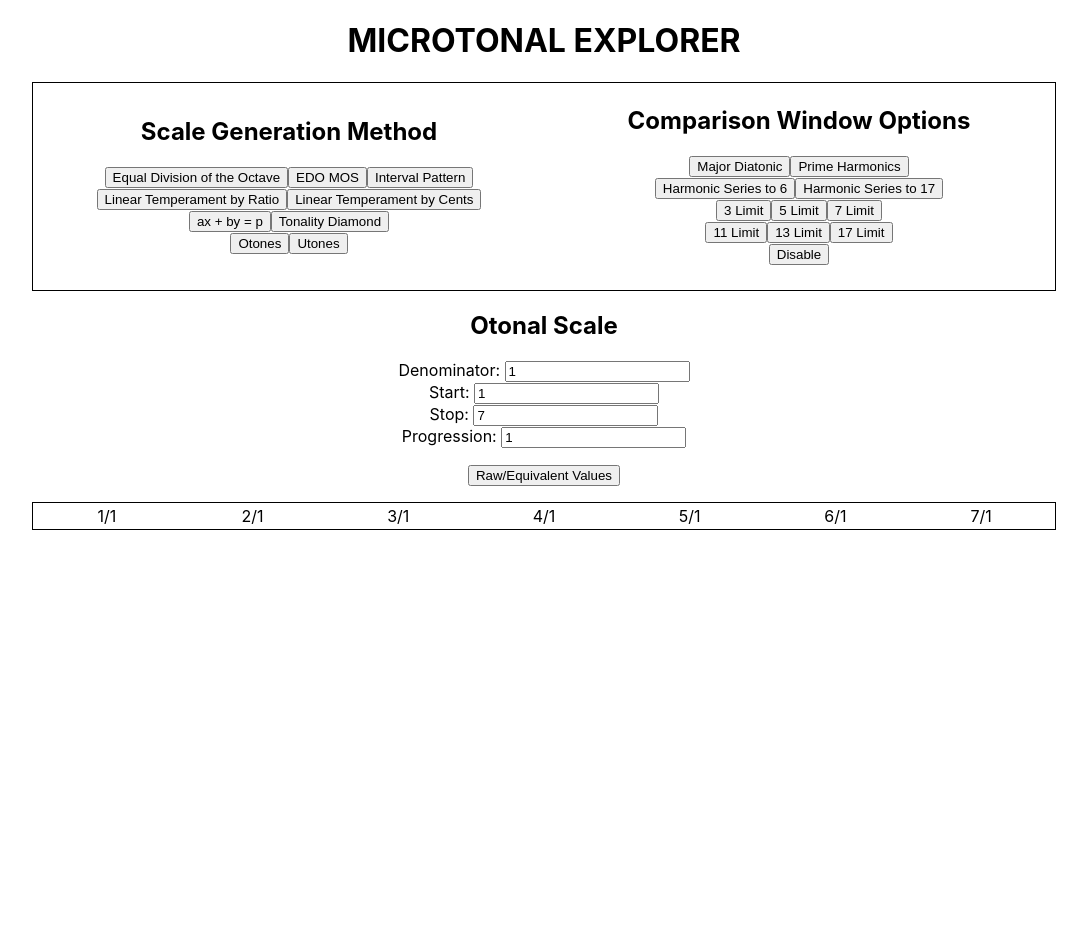
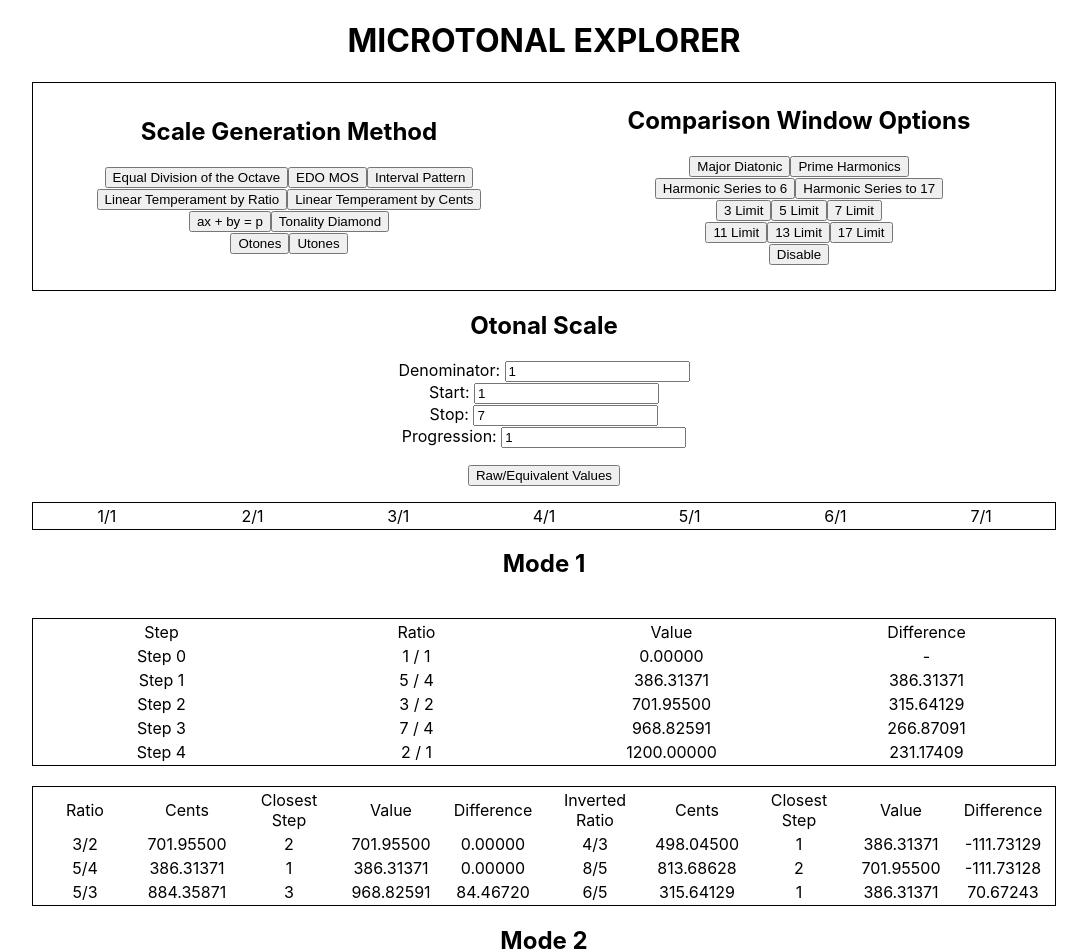
Before and after one commit to zzork/color-horizons-review-temp, a React (Create React App) app: page / in a window 1280 px wide. Shown: the top 952 px of the page, without its empty margins (96-1183 px from the left). Before the commit the page ends 800 px from the top, so only its background shows below. Built offline with nearby package versions, Linux system fonts and the light colour scheme.

Commit message:
all modes in OT now working, just need to add invalid state check

```diff
--- a/src/apps/Calculators/Otones/Index.js
+++ b/src/apps/Calculators/Otones/Index.js
@@ -114,6 +114,7 @@ export const Otones = ({ stateData, setStateData, selectedComparison }) => {
         progression={parseInt(stateData[7].progression)}
         showEquivalent={stateData[7].showEquivalent}
         handleShowEquivalent={handleShowEquivalent}
+        selectedComparison={selectedComparison}
       />
     </div>
   );
--- a/src/apps/Calculators/Otones/OTReadout.js
+++ b/src/apps/Calculators/Otones/OTReadout.js
@@ -1,3 +1,5 @@
+import getSortedRatioList from "../../../util/getSortedRatioList";
+import { OTAllModes } from "../OTShared/OTAllModes";
 import OTScaleDisplay from "./OTScaleDisplay";
 import getOTRawScale from "./util/getOTRawScale";
 
@@ -8,6 +10,7 @@ export const OTReadout = ({
   progression,
   showEquivalent,
   handleShowEquivalent,
+  selectedComparison,
 }) => {
   const isValidState = () => {
     return true;
@@ -24,6 +27,7 @@ export const OTReadout = ({
   }
 
   const rawScale = getOTRawScale(denominator, start, stop, progression);
+  const scale = getSortedRatioList(rawScale);
 
   return (
     <div>
@@ -34,6 +38,7 @@ export const OTReadout = ({
           handleShowEquivalent={handleShowEquivalent}
         />
       </p>
+      <OTAllModes scale={scale} selectedComparison={selectedComparison} />
       <p></p>
     </div>
   );
--- a/src/util/getSortedRatioList.js
+++ b/src/util/getSortedRatioList.js
@@ -13,7 +13,11 @@ const getSortedRatioList = (ratioList) => {
       reducedFraction[1]
     );
 
-    if (!centsList.includes(centsVersion))
+    if (
+      !centsList.includes(centsVersion) &&
+      centsVersion !== 0 &&
+      centsVersion !== 1200
+    )
       originalScale.push([centsVersion, reducedFraction]);
 
     centsList.push(centsVersion);
```
